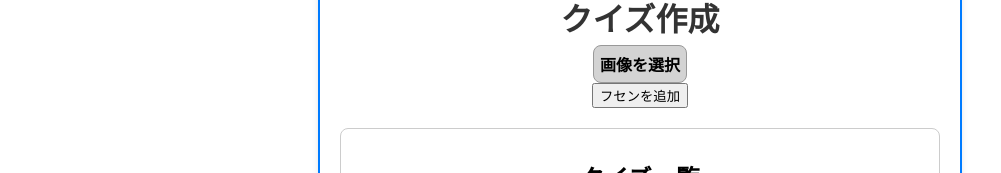
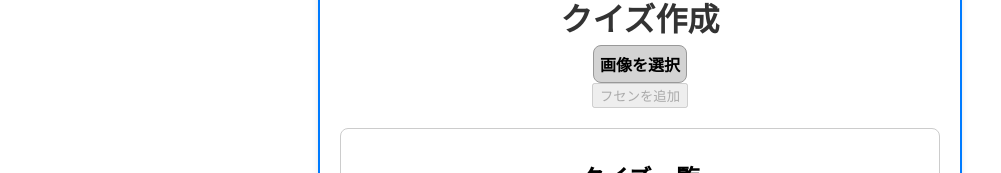
Before and after one commit to takoyakibot/chin2, a React (Create React App) app: page /create-quiz in a window 1280 px wide. Shown: the part 117-290 px from the top of the page, without its empty margins (0-1001 px from the left). Built offline with nearby package versions, Linux system fonts and the light colour scheme.

Commit message:
仮フセンの追加

```diff
--- a/src/CreateQuiz.js
+++ b/src/CreateQuiz.js
@@ -41,6 +41,7 @@ const CreateQuiz = () => {
   const handleAddRectangle = () => {
     if (rectangles.length < 2) {
       setRectangles([...rectangles, rectanglePosition]);
+      setShowRectangle(false); // 仮フセンを追加したら非表示にする
     }
   };
 
@@ -57,6 +58,12 @@ const CreateQuiz = () => {
         {selectedImage && (
           <div style={{ position: 'relative' }}>
             <img src={selectedImage} alt="Selected" onClick={handleImageClick} />
+            {showRectangle && (
+              <div
+                className="rectangle" // 仮フセンのスタイル
+                style={{ top: `${rectanglePosition.y}px`, left: `${rectanglePosition.x}px`, opacity: 0.5 }}
+              ></div>
+            )}
             {rectangles.map((rect, index) => (
               <div
                 key={index}
@@ -74,7 +81,9 @@ const CreateQuiz = () => {
           </label>
         </div>
         {/* フセン追加ボタン */}
-        <button onClick={handleAddRectangle}>フセンを追加</button>
+        <button disabled={!showRectangle} onClick={handleAddRectangle}>
+          フセンを追加
+        </button>
       </div>
       {/* クイズ一覧フィールド */}
       <div className="quiz-list">
```
